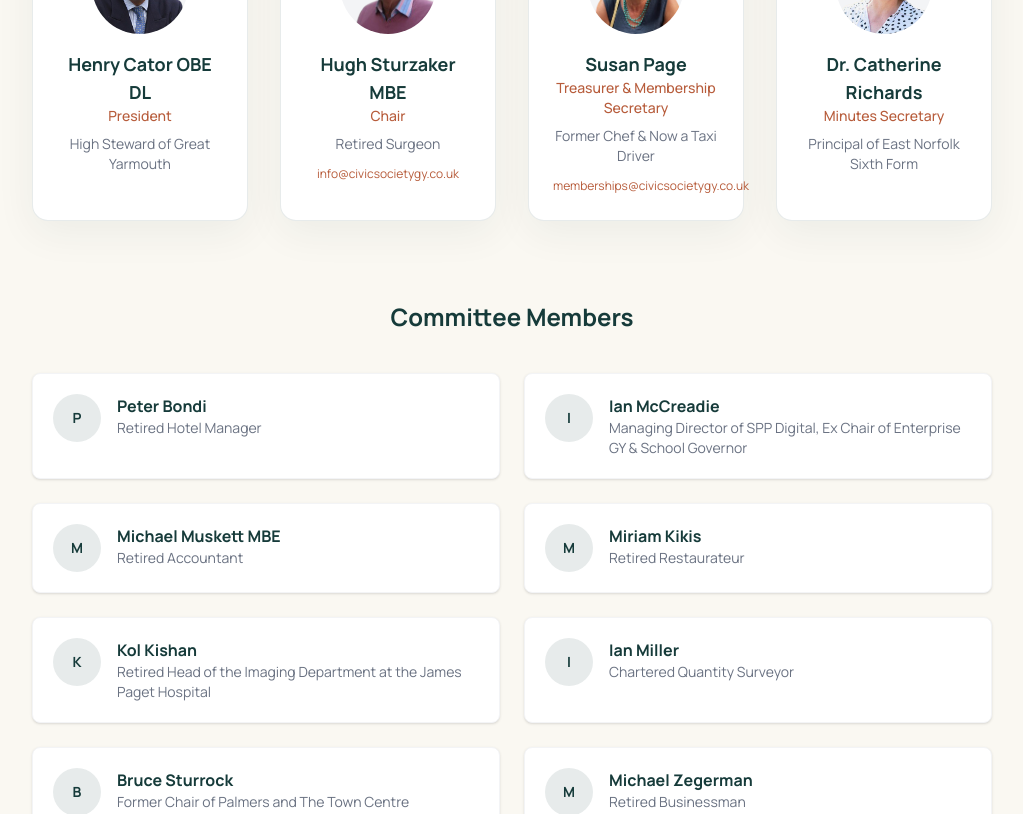
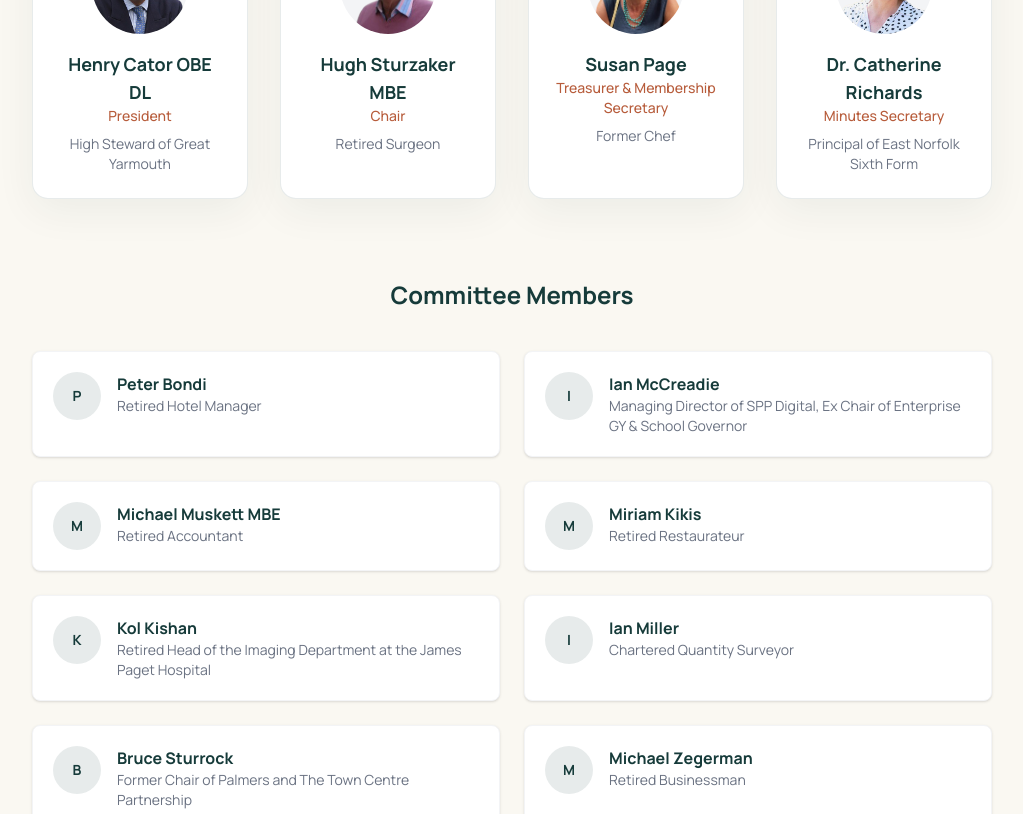
Before and after one commit to doomedramen/civicsocietygy, a Next.js app: page /our-people in a window 1280 px wide. Shown: the part 840-1654 px from the top of the page, without its empty margins (128-1151 px from the left). Built offline with nearby package versions, Linux system fonts and the light colour scheme.

Commit message:
email changes

```diff
--- a/app/contact/page.tsx
+++ b/app/contact/page.tsx
@@ -85,9 +85,7 @@ export default function ContactPage() {
               </svg>
               General Enquiries
             </h3>
-            <a href="mailto:info@civicsocietygy.co.uk" className="text-secondary hover:text-secondary-dark">
-              info@civicsocietygy.co.uk
-            </a>
+            <p className="text-gray-600">Please use the form above to get in touch.</p>
           </Card>
           <Card>
             <h3 className="mb-3 flex items-center gap-2 text-lg font-bold text-primary">
@@ -96,9 +94,7 @@ export default function ContactPage() {
               </svg>
               Membership Enquiries
             </h3>
-            <a href="mailto:memberships@civicsocietygy.co.uk" className="text-secondary hover:text-secondary-dark">
-              memberships@civicsocietygy.co.uk
-            </a>
+            <p className="text-gray-600">Please use the form above to get in touch.</p>
           </Card>
         </div>
       </Section>
--- a/app/layout.tsx
+++ b/app/layout.tsx
@@ -146,7 +146,6 @@ function Footer() {
         </div>
         <div className="mt-12 flex flex-col gap-2 border-t border-white/10 pt-6 text-xs text-white/40 sm:flex-row sm:items-center sm:justify-between">
           <span>&copy; {new Date().getFullYear()} The Civic Society of Great Yarmouth</span>
-          <a href="mailto:info@civicsocietygy.co.uk" className="hover:text-white">info@civicsocietygy.co.uk</a>
         </div>
       </div>
     </footer>
--- a/app/our-people/page.tsx
+++ b/app/our-people/page.tsx
@@ -23,14 +23,12 @@ const management = [
     name: "Hugh Sturzaker MBE",
     role: "Chair",
     description: "Retired Surgeon",
-    email: "info@civicsocietygy.co.uk",
     image: "/images/people/hugh-sturzaker.png",
   },
   {
     name: "Susan Page",
     role: "Treasurer & Membership Secretary",
-    description: "Former Chef & Now a Taxi Driver",
-    email: "memberships@civicsocietygy.co.uk",
+    description: "Former Chef",
     image: "/images/people/susan-page.png",
   },
   {
@@ -82,14 +80,6 @@ export default function OurPeoplePage() {
               <h4 className="text-lg font-bold text-primary">{person.name}</h4>
               <p className="text-sm font-medium text-secondary">{person.role}</p>
               <p className="mt-2 text-sm text-gray-500">{person.description}</p>
-              {"email" in person && (
-                <a
-                  href={`mailto:${person.email}`}
-                  className="mt-3 inline-block text-xs text-secondary hover:text-secondary-dark"
-                >
-                  {person.email}
-                </a>
-              )}
             </Card>
           ))}
         </div>
--- a/app/privacy/page.tsx
+++ b/app/privacy/page.tsx
@@ -41,11 +41,7 @@ export default function PrivacyPage() {
         <p className="leading-relaxed text-gray-600">
           You can ask to see what information we hold about you, ask us to
           correct it, or ask us to delete it. If you&rsquo;d like to do any of
-          those things, simply drop us a line at{" "}
-          <a href="mailto:info@civicsocietygy.co.uk" className="text-secondary underline">
-            info@civicsocietygy.co.uk
-          </a>
-          .
+          those things, please use our contact form.
         </p>
       </Section>
     </>
```
